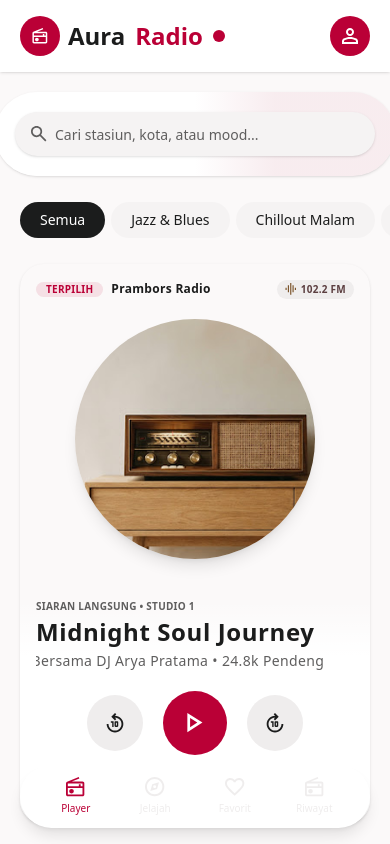
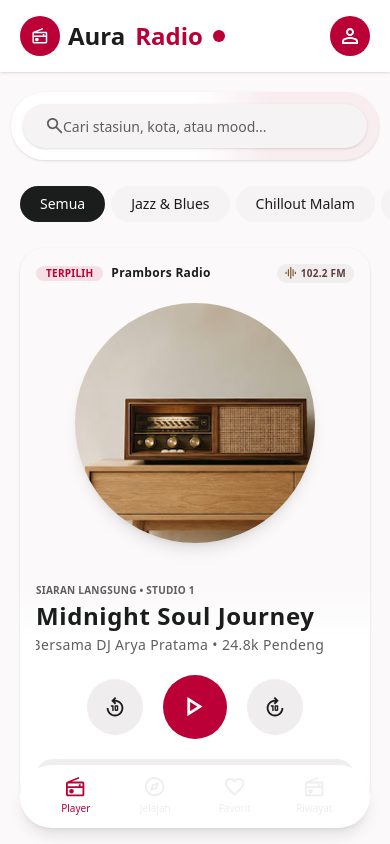
Before and after one commit to Iskedzy/Radio-App, a Nuxt app: page / in a window 390 px wide. Shown: the top 844 px of the page. Built offline with nearby package versions, Linux system fonts and the light colour scheme.

Commit message:
fix size searchbar for mobile

```diff
--- a/app/components/common/SearchBar.vue
+++ b/app/components/common/SearchBar.vue
@@ -1,6 +1,4 @@
 <script setup lang="ts">
-import { computed } from "vue";
-
 type SearchBarType = "Mobile" | "Desktop";
 
 interface Props {
@@ -18,7 +16,7 @@ const { placeholder } = usePlaceholder();
   <div
     :class="[
       'relative',
-      props.type === 'Mobile' ? 'rounded-full bg-gradient-to-r  from-white from-50% to-[#BA0036]/5 to-70% p-5 w-[25rem] shadow' : '',
+      props.type === 'Mobile' ? 'rounded-full bg-gradient-to-r  from-white from-50% to-[#BA0036]/5 to-70% p-3 w-[23rem] shadow' : '',
     ]"
   >
     <BaseIcon
```
